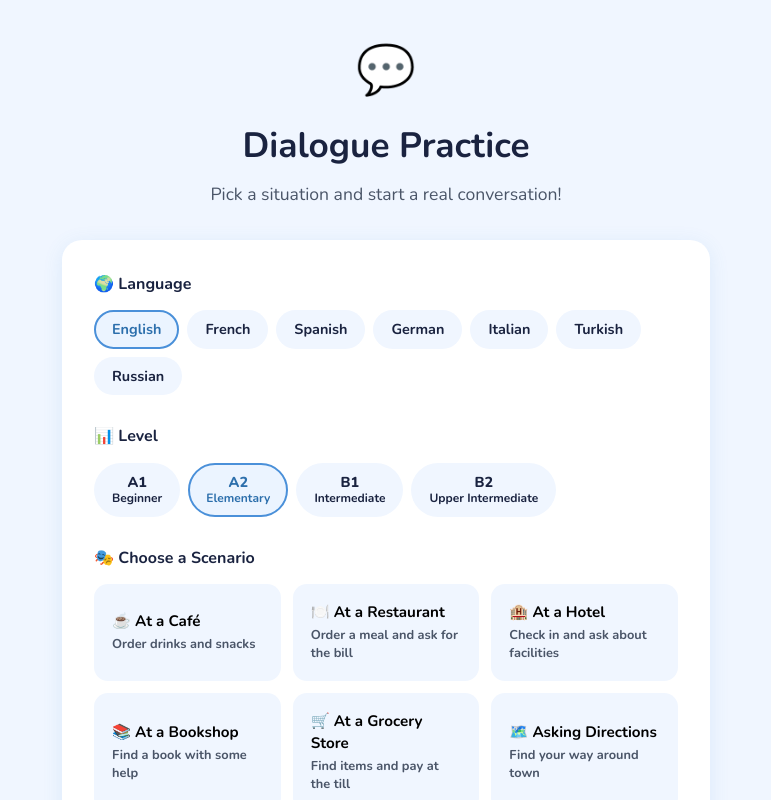
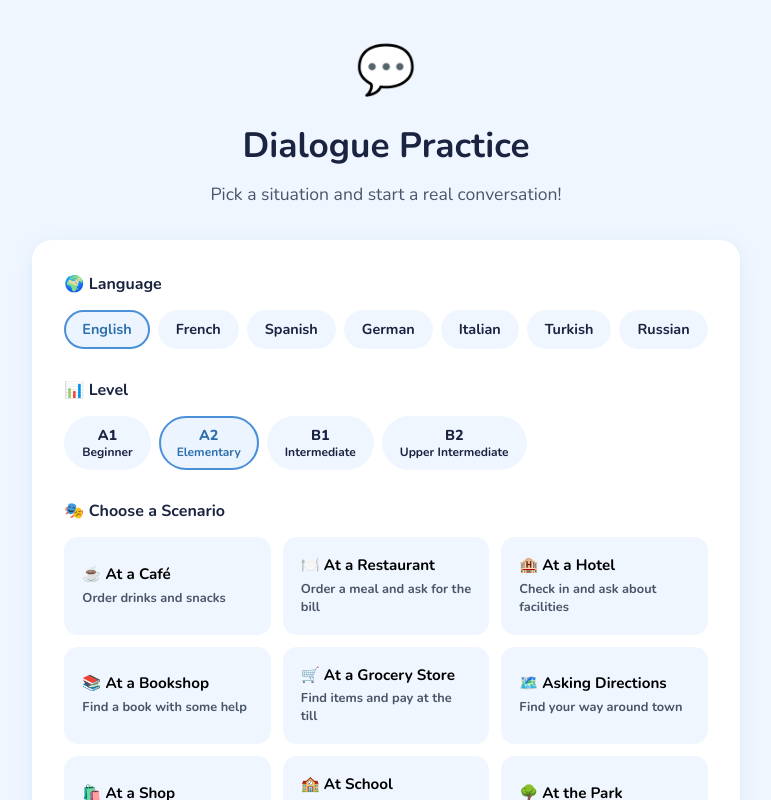
Before and after one commit to winterwitchy/language-learner, a React (Vite) app in the folder client/: page / in a window 1280 px wide. Shown: the top 800 px of the page, without its empty margins (254-1025 px from the left). Built offline with nearby package versions, Linux system fonts and the light colour scheme.

Commit message:
fix: modify wrapper width

```diff
--- a/client/src/components/SetupScreen.jsx
+++ b/client/src/components/SetupScreen.jsx
@@ -119,7 +119,7 @@ export default function SetupScreen({ onStart }) {
 
 const styles = {
   wrapper: {
-    maxWidth: 680,
+    maxWidth: 840,
     margin: "0 auto",
     padding: "2rem 1rem",
   },
```
